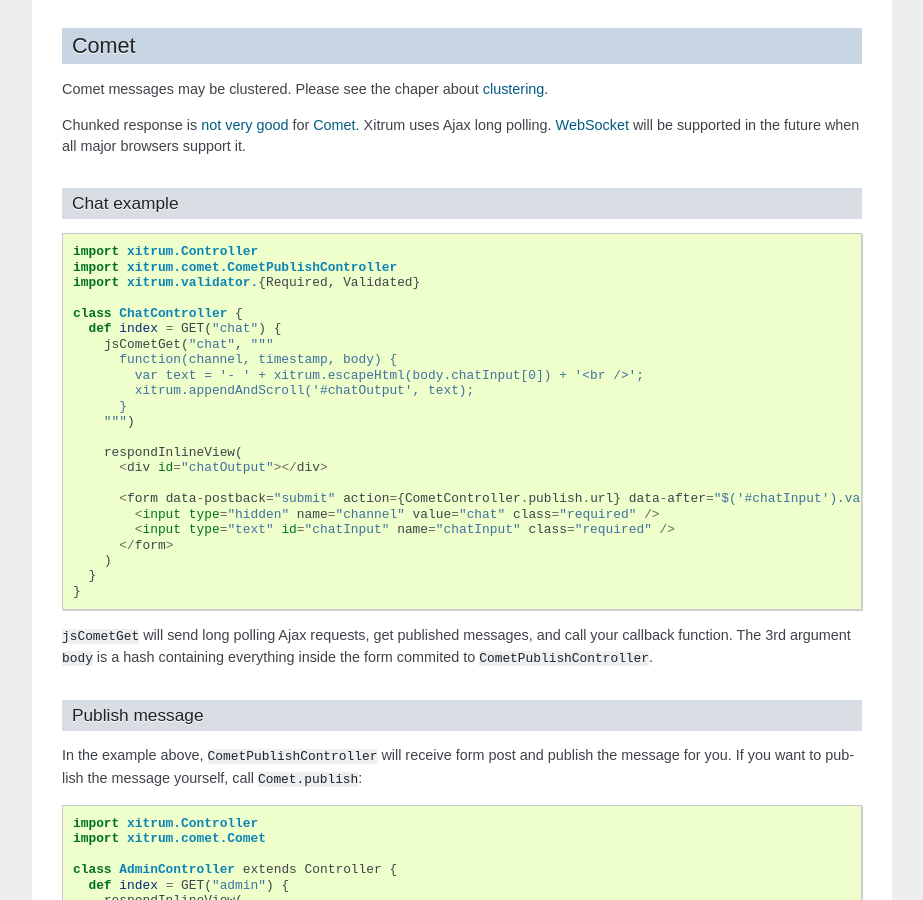
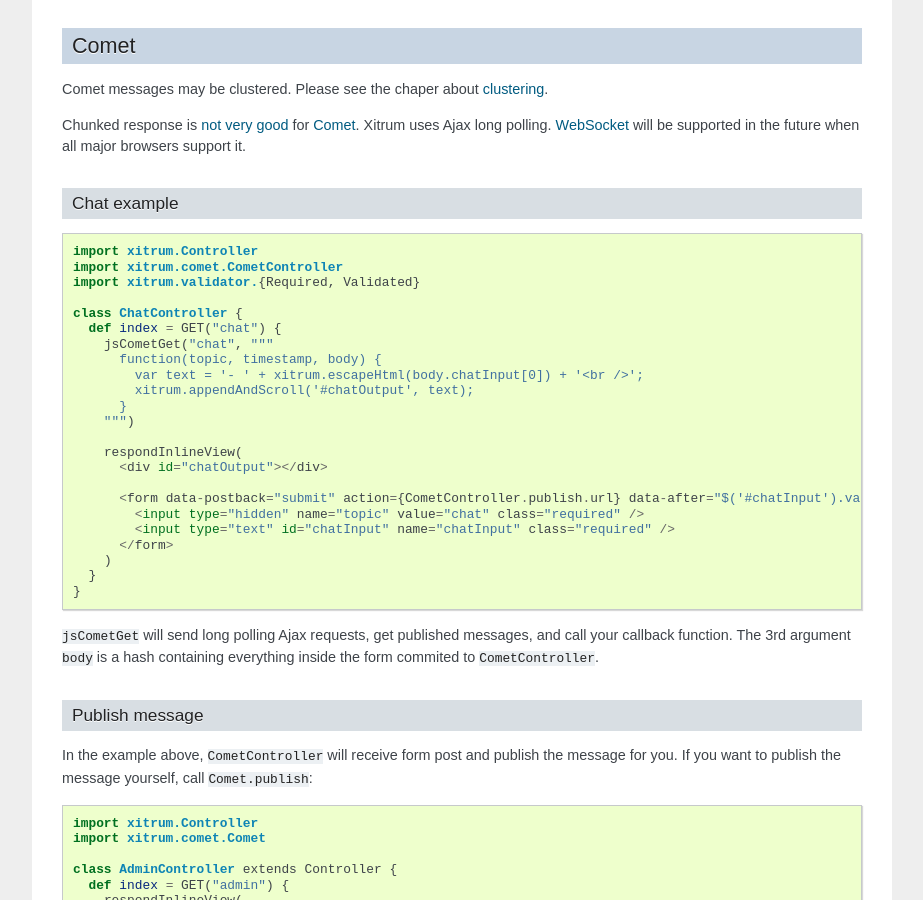
Before and after one commit to xitrum-framework/xitrum-doc, a Sphinx documentation site: the page built from sphinx/async.rst, in a window 1280 px wide and 900 px high, scrolled down 1374 px. Shown: the whole window, without its empty margins (198-1121 px from the left). Built offline with Sphinx 7.4.7, drawn with Linux system fonts in a browser that asks for light colours.

Commit message:
Comet: channel -> topic

```diff
--- a/sphinx/async.rst
+++ b/sphinx/async.rst
@@ -90,13 +90,13 @@ Chat example
 ::
 
   import xitrum.Controller
-  import xitrum.comet.CometPublishController
+  import xitrum.comet.CometController
   import xitrum.validator.{Required, Validated}
 
   class ChatController {
     def index = GET("chat") {
       jsCometGet("chat", """
-        function(channel, timestamp, body) {
+        function(topic, timestamp, body) {
           var text = '- ' + xitrum.escapeHtml(body.chatInput[0]) + '<br />';
           xitrum.appendAndScroll('#chatOutput', text);
         }
@@ -106,7 +106,7 @@ Chat example
         <div id="chatOutput"></div>
 
         <form data-postback="submit" action={CometController.publish.url} data-after="$('#chatInput').value('')">
-          <input type="hidden" name="channel" value="chat" class="required" />
+          <input type="hidden" name="topic" value="chat" class="required" />
           <input type="text" id="chatInput" name="chatInput" class="required" />
         </form>
       )
@@ -115,12 +115,12 @@ Chat example
 
 ``jsCometGet`` will send long polling Ajax requests, get published messages,
 and call your callback function. The 3rd argument ``body`` is a hash
-containing everything inside the form commited to ``CometPublishController``.
+containing everything inside the form commited to ``CometController``.
 
 Publish message
 ~~~~~~~~~~~~~~~
 
-In the example above, ``CometPublishController`` will receive form post and publish
+In the example above, ``CometController`` will receive form post and publish
 the message for you. If you want to publish the message yourself, call ``Comet.publish``:
 
 ::
```
